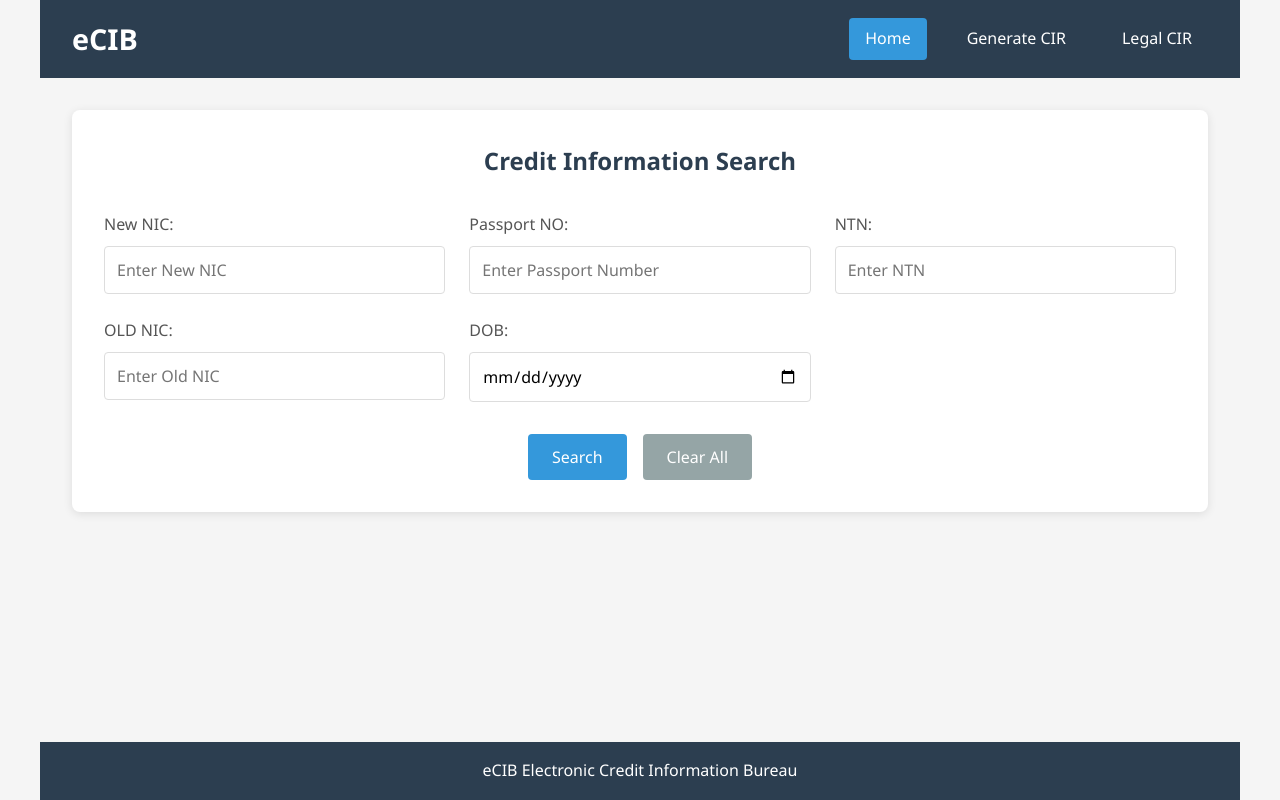
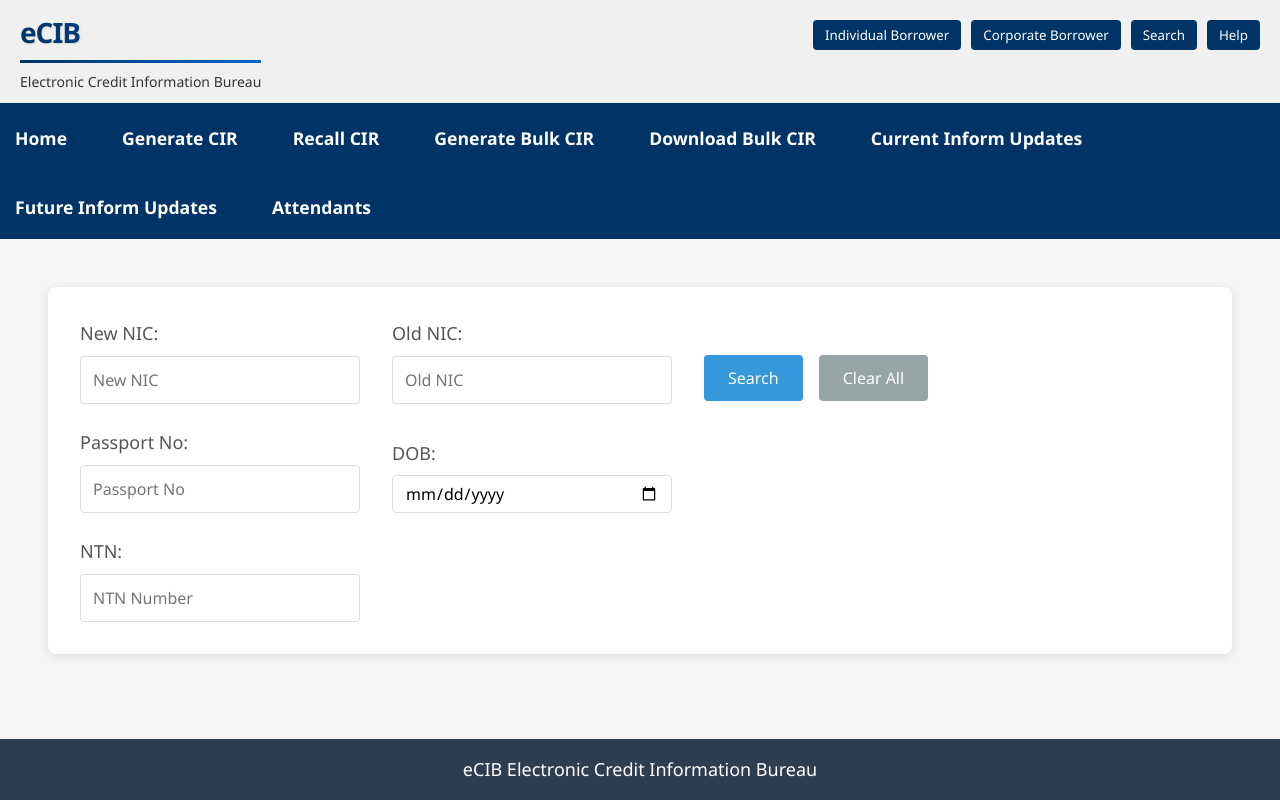
Before and after one commit to VISHAKAPAHUJA/ecib-portal, a plain HTML site: page index.html in a window 1280 px wide. Drawn offline with nearby package versions, Linux system fonts and the light colour scheme.

Commit message:
Updated content

```diff
--- /dev/null
+++ b/css/login.css
@@ -0,0 +1,148 @@
+/* Reset and Base Styles */
+* {
+    margin: 0;
+    padding: 0;
+    box-sizing: border-box;
+    font-family: 'Segoe UI', Tahoma, Geneva, Verdana, sans-serif;
+}
+
+body {
+    background: url('sbp.jpg') no-repeat center center fixed;
+    background-size: cover;
+    position: relative;
+}
+
+body::before {
+    content: '';
+    position: absolute;
+    top: 0;
+    left: 0;
+    right: 0;
+    bottom: 0;
+    background-color: rgba(0, 0, 0, 0.5);
+    z-index: -1;
+}
+
+/* Login Container */
+.login-container {
+    display: flex;
+    justify-content: center;
+    align-items: center;
+    min-height: 100vh;
+    padding: 20px;
+}
+
+/* Login Box */
+.login-box {
+    background-color: rgba(255, 255, 255, 0.9);
+    padding: 40px;
+    border-radius: 8px;
+    box-shadow: 0 4px 12px rgba(0, 0, 0, 0.2);
+    width: 100%;
+    max-width: 450px;
+    text-align: center;
+}
+
+.login-header h1 {
+    color: #2c3e50;
+    margin-bottom: 10px;
+    font-size: 24px;
+    font-weight: 600;
+}
+
+.login-header h2 {
+    color: #2c3e50;
+    margin-bottom: 30px;
+    font-size: 20px;
+    font-weight: 500;
+    text-transform: uppercase;
+    letter-spacing: 1px;
+}
+
+/* Login Form */
+.login-form .form-group {
+    margin-bottom: 20px;
+    text-align: left;
+}
+
+.login-form label {
+    display: block;
+    margin-bottom: 8px;
+    color: #333;
+    font-weight: 500;
+    font-size: 14px;
+}
+
+.login-form input {
+    width: 100%;
+    padding: 12px 15px;
+    border: 1px solid #ddd;
+    border-radius: 4px;
+    font-size: 14px;
+    transition: border-color 0.3s;
+}
+
+.login-form input:focus {
+    outline: none;
+    border-color: #2c3e50;
+}
+
+/* Login Button */
+.login-btn {
+    width: 100%;
+    padding: 12px;
+    background-color: #2c3e50;
+    color: white;
+    border: none;
+    border-radius: 4px;
+    font-size: 16px;
+    font-weight: 500;
+    cursor: pointer;
+    transition: background-color 0.3s;
+    margin-top: 10px;
+}
+
+.login-btn:hover {
+    background-color: #1a252f;
+}
+/* Error Message Styling */
+.error-message {
+    color: #d9534f;
+    font-size: 14px;
+    margin: 10px 0;
+    text-align: center;
+    font-weight: 500;
+}
+/* Help Section */
+.login-help {
+    margin-top: 25px;
+    font-size: 13px;
+    color: #666;
+    line-height: 1.5;
+}
+
+.login-help a {
+    color: #2c3e50;
+    text-decoration: none;
+    font-weight: 500;
+}
+
+.login-help a:hover {
+    text-decoration: underline;
+}
+
+/* Responsive Adjustments */
+@media (max-width: 480px) {
+    .login-box {
+        padding: 30px 20px;
+    }
+
+    .login-header h1 {
+        font-size: 20px;
+    }
+
+    .login-header h2 {
+        font-size: 18px;
+        margin-bottom: 20px;
+    }
+}
--- a/css/styles.css
+++ b/css/styles.css
@@ -10,60 +10,146 @@
     height: 100%;
 }
 
+/* body {
+    background-color: #f5f5f5;
+    color: #333;
+    line-height: 1.6;
+    display: flex;
+    flex-direction: column; */
+/* } */
 body {
     background-color: #f5f5f5;
     color: #333;
     line-height: 1.6;
     display: flex;
     flex-direction: column;
+    font-size: 18px; /* Increased from default (usually 16px) */
 }
 
 .container {
     display: flex;
     flex-direction: column;
     min-height: 100vh;
-    max-width: 1200px;
-    margin: 0 auto;
+    margin: 0;
+    width: 100%; /* Full width */
+}
+
+/* Top Bar Layout */
+
+.top-bar {
+    display: flex;
+    justify-content: space-between;
+    align-items: center;
+    padding: 1.5rem 2.5rem; /* Increased padding */
+    background-color: #f0f0f0;
+    flex-wrap: wrap;
+    border-bottom: 3px solid #003366;
+}
+
+/* Stylish eCIB Logo */
+.top-left {
+    font-weight: bold;
+    color: #003366;
+    max-width: 70%;
+}
+
+.top-left h1 {
+    margin: 0;
+    font-size: 3rem; /* Increased from 2rem */
+    font-family: 'Segoe UI', Tahoma, Geneva, Verdana, sans-serif;
+    font-weight: 800;
+    letter-spacing: -1px;
+    text-shadow: 1px 1px 2px rgba(0,0,0,0.1);
+    background: linear-gradient(135deg, #003366 0%, #0066cc 100%);
+    -webkit-background-clip: text;
+    background-clip: text;
+    -webkit-text-fill-color: transparent;
+    position: relative;
+    padding-bottom: 0.5rem;
+}
+
+.top-left h1::after {
+    content: '';
+    position: absolute;
+    bottom: 0;
+    left: 0;
+    width: 100%;
+    height: 3px;
+    background: linear-gradient(90deg, #003366 0%, #0066cc 100%);
+}
+
+.top-left span {
+    font-size: 1.1rem; /* Increased from 0.9rem */
+    color: #555;
+    font-weight: 500;
+    margin-top: 0.5rem;
+    display: block;
+}
+
+/* Enhanced Navigation Bar */
+.nav-bar {
+    background-color: #003366;
+    padding: 1rem 2.5rem; /* Increased padding */
+    display: flex;
+    flex-wrap: wrap;
+    justify-content: flex-start;
+    gap: 25px; /* Increased gap */
+}
+
+.nav-bar a {
+    color: white;
+    text-decoration: none;
+    font-weight: 600; /* Bolder */
+    font-size: 1.1rem; /* Increased from 0.95rem */
+    padding: 0.5rem 0;
+    position: relative;
+    transition: all 0.3s ease;
+}
+
+.nav-bar a:hover {
+    color: #ffffff;
+    transform: translateY(-2px);
+}
+
+.nav-bar a::after {
+    content: '';
+    position: absolute;
+    bottom: 0;
+    left: 0;
+    width: 0;
+    height: 2px;
+    background-color: #ffffff;
+    transition: width 0.3s ease;
+}
+
+.nav-bar a:hover::after {
     width: 100%;
 }
 
-/* Header Styles */
-.header {
-    display: flex;
-    justify-content: space-between;
-    align-items: center;
-    padding: 1rem 2rem;
-    background-color: #2c3e50;
+/* Enhanced Buttons */
+.top-right-buttons button {
+    padding: 8px 16px; /* Slightly larger */
+    background-color: #003366;
     color: white;
+    border: none;
+    border-radius: 6px; /* More rounded */
+    cursor: pointer;
+    font-size: 1rem; /* Increased from 0.9rem */
+    font-weight: 600;
+    transition: all 0.3s ease;
+    box-shadow: 0 2px 5px rgba(0,0,0,0.1);
 }
 
-.logo {
-    font-size: 1.8rem;
-    font-weight: bold;
+.top-right-buttons button:hover {
+    background-color: #0055aa;
+    transform: translateY(-2px);
+    box-shadow: 0 4px 8px rgba(0,0,0,0.15);
 }
+/* Main Content Styles */
 
-.main-nav {
-    display: flex;
-    gap: 1.5rem;
-}
-
-.main-nav a {
-    color: white;
-    text-decoration: none;
-    padding: 0.5rem 1rem;
-    border-radius: 4px;
-    transition: background-color 0.3s;
-}
-
-.main-nav a.active,
-.main-nav a:hover {
-    background-color: #3498db;
-}
-
-/* Main Content Styles */
 .main-content {
     flex: 1;
-    padding: 1rem;
+    padding: 2rem; /* Increased from 1rem */
 }
 
 .search-section {
@@ -109,6 +195,72 @@
     outline: none;
     border-color: #3498db;
     box-shadow: 0 0 0 2px rgba(52, 152, 219, 0.2);
+}
+/* Compact Form Rows Layout - Left Aligned */
+.compact-form-rows {
+    display: flex;
+    flex-direction: column;
+    gap: 1.5rem;
+    width: 100%;
+    align-items: flex-start;
+}
+
+.form-row {
+    display: flex;
+    gap: 2rem; /* Increased gap */
+    align-items: flex-end;
+    width: 100%;
+    flex-wrap: wrap;
+}
+
+.form-group {
+    flex: 0 0 auto;
+}
+
+.compact-input {
+    width: 280px; /* Increased from 200px */
+    padding: 0.6rem 0.8rem; /* Increased padding */
+    border: 1px solid #ddd;
+    border-radius: 4px;
+    font-size: 1rem; /* Increased font size */
+}
+
+/* Date input specific styling */
+input[type="date"].compact-input {
+    height: calc(0.6rem + 28px);
+    width: 280px;
+}
+
+/* Buttons row - now in first row */
+.form-buttons {
+    display: flex;
+    gap: 1rem;
+    align-items: flex-end;
+    padding-bottom: 0.2rem;
+}
+
+/* Button styles */
+.btn {
+    padding: 0.6rem 1.2rem;
+    font-size: 1rem;
+}
+
+/* Responsive adjustments */
+@media (max-width: 768px) {
+    .form-row {
+        gap: 1.5rem;
+    }
+
+    .compact-input {
+        width: 100%;
+        max-width: 280px;
+    }
+
+    .form-buttons {
+        width: 100%;
+        justify-content: flex-start;
+        margin-top: 0.5rem;
+    }
 }
 
 /* Results Section Styles */
@@ -229,23 +381,31 @@
 }
 
 /* Responsive Design */
+
+
 @media (max-width: 768px) {
-    .header {
+    .top-bar {
+        padding: 1rem;
         flex-direction: column;
+        align-items: flex-start;
         gap: 1rem;
     }
 
-    .main-nav {
-        flex-wrap: wrap;
-        justify-content: center;
+    .top-left h1 {
+        font-size: 2.5rem;
     }
 
-    .form-grid {
-        grid-template-columns: 1fr;
+    .nav-bar {
+        padding: 1rem;
+        gap: 15px;
     }
 
-    .document-table {
-        display: block;
-        overflow-x: auto;
+    .nav-bar a {
+        font-size: 1rem;
+    }
+
+    .top-right-buttons {
+        justify-content: flex-start;
+        width: 100%;
     }
 }
--- a/index.html
+++ b/index.html
@@ -1,53 +1,110 @@
 <!DOCTYPE html>
 <html lang="en">
 <head>
-    <meta charset="UTF-8">
-    <meta name="viewport" content="width=device-width, initial-scale=1.0">
+  <meta charset="UTF-8" />
+  <meta name="viewport" content="width=device-width, initial-scale=1.0"/>
   <title>eCIB Portal - Credit Information</title>
-    <link rel="stylesheet" href="css/styles.css">
+  <link rel="stylesheet" href="css/styles.css"/>
+  <style>
+    body {
+      margin: 0;
+      font-family: Arial, sans-serif;
+    }
+    .top-bar {
+      display: flex;
+      justify-content: space-between;
+      align-items: flex-start;
+      padding: 10px 20px;
+      background-color: #f0f0f0;
+    }
+    .top-left {
+      font-weight: bold;
+    }
+    .top-left h1 {
+      margin: 0;
+      font-size: 28px;
+      font-family: 'Segoe UI', Tahoma, Geneva, Verdana, sans-serif;
+      color: #003366;
+    }
+    .top-left span {
+      font-size: 14px;
+      color: #333;
+    }
+    .top-right {
+      display: flex;
+      gap: 10px;
+      margin-top: 10px;
+    }
+    .top-right button {
+      padding: 6px 12px;
+      background-color: #003366;
+      color: white;
+      border: none;
+      border-radius: 4px;
+      cursor: pointer;
+    }
+    .top-right button:hover {
+      background-color: #0055aa;
+    }
+    .nav-bar {
+      background-color: #003366;
+      padding: 10px 0;
+    }
+    .nav-bar a {
+      color: white;
+      text-decoration: none;
+      margin: 0 15px;
+      font-weight: bold;
+    }
+    .nav-bar a:hover {
+      text-decoration: underline;
+    }
+  </style>
 </head>
 <body>
   <div class="container">
-        <!-- Header Section -->
-        <header class="header">
-            <div class="logo">eCIB</div>
-            <nav class="main-nav">
-                <a href="#" class="active">Home</a>
+
+    <!-- Top Section -->
+    <div class="top-bar">
+      <div class="top-left">
+        <h1>eCIB</h1>
+        <span>Electronic Credit Information Bureau</span>
+      </div>
+      <div class="top-right">
+        <button>Individual Borrower</button>
+        <button>Corporate Borrower</button>
+        <button>Search</button>
+        <button>Help</button>
+      </div>
+    </div>
+
+    <!-- Navigation Bar -->
+    <div class="nav-bar">
+      <a href="#">Home</a>
       <a href="#">Generate CIR</a>
-                <a href="#">Legal CIR</a>
-            </nav>
-        </header>
+      <a href="#">Recall CIR</a>
+      <a href="#">Generate Bulk CIR</a>
+      <a href="#">Download Bulk CIR</a>
+      <a href="#">Current Inform Updates</a>
+      <a href="#">Future Inform Updates</a>
+      <a href="#">Attendants</a>
+    </div>
 
+    <!-- Main Content Section -->
    <!-- Main Content Section -->
 <main class="main-content">
   <div class="search-section">
-                <h2>Credit Information Search</h2>
-
-                <div class="form-grid">
+    <div class="compact-form-rows">
+      <!-- First Row -->
+      <div class="form-row">
         <div class="form-group">
           <label for="newNic">New NIC:</label>
-                        <input type="text" id="newNic" placeholder="Enter New NIC">
+          <input type="text" id="newNic" placeholder="New NIC" class="compact-input"/>
         </div>
 
         <div class="form-group">
-                        <label for="passportNo">Passport NO:</label>
-                        <input type="text" id="passportNo" placeholder="Enter Passport Number">
-                    </div>
-
-                    <div class="form-group">
-                        <label for="ntn">NTN:</label>
-                        <input type="text" id="ntn" placeholder="Enter NTN">
-                    </div>
-
-                    <div class="form-group">
-                        <label for="oldNic">OLD NIC:</label>
-                        <input type="text" id="oldNic" placeholder="Enter Old NIC">
-                    </div>
-
-                    <div class="form-group">
-                        <label for="dob">DOB:</label>
-                        <input type="date" id="dob">
-                    </div>
+          <label for="oldNic">Old NIC:</label>
+          <input type="text" id="oldNic" placeholder="Old NIC" class="compact-input"/>
         </div>
 
         <div class="form-buttons">
@@ -56,7 +113,31 @@
         </div>
       </div>
 
-            <!-- Results Section (initially hidden) -->
+      <!-- Second Row -->
+      <div class="form-row">
+        <div class="form-group">
+          <label for="passportNo">Passport No:</label>
+          <input type="text" id="passportNo" placeholder="Passport No" class="compact-input"/>
+        </div>
+
+        <div class="form-group">
+          <label for="dob">DOB:</label>
+          <input type="date" id="dob" class="compact-input"/>
+        </div>
+      </div>
+
+      <!-- Third Row -->
+      <div class="form-row">
+        <div class="form-group">
+          <label for="ntn">NTN:</label>
+          <input type="text" id="ntn" placeholder="NTN Number" class="compact-input"/>
+        </div>
+      </div>
+    </div>
+  </div>
+
+
+              <!-- Results Section -->
       <div class="results-section" id="resultsSection" style="display: none;">
         <h3>Individual Document</h3>
         <div class="document-actions">
```
Also changed, not shown: js/login.js (added, +46 -0 lines), login.html (added, +42 -0 lines), css/sbp.jpg (added), 9 other files. Lines whose indentation alone changed are shown as unchanged.
